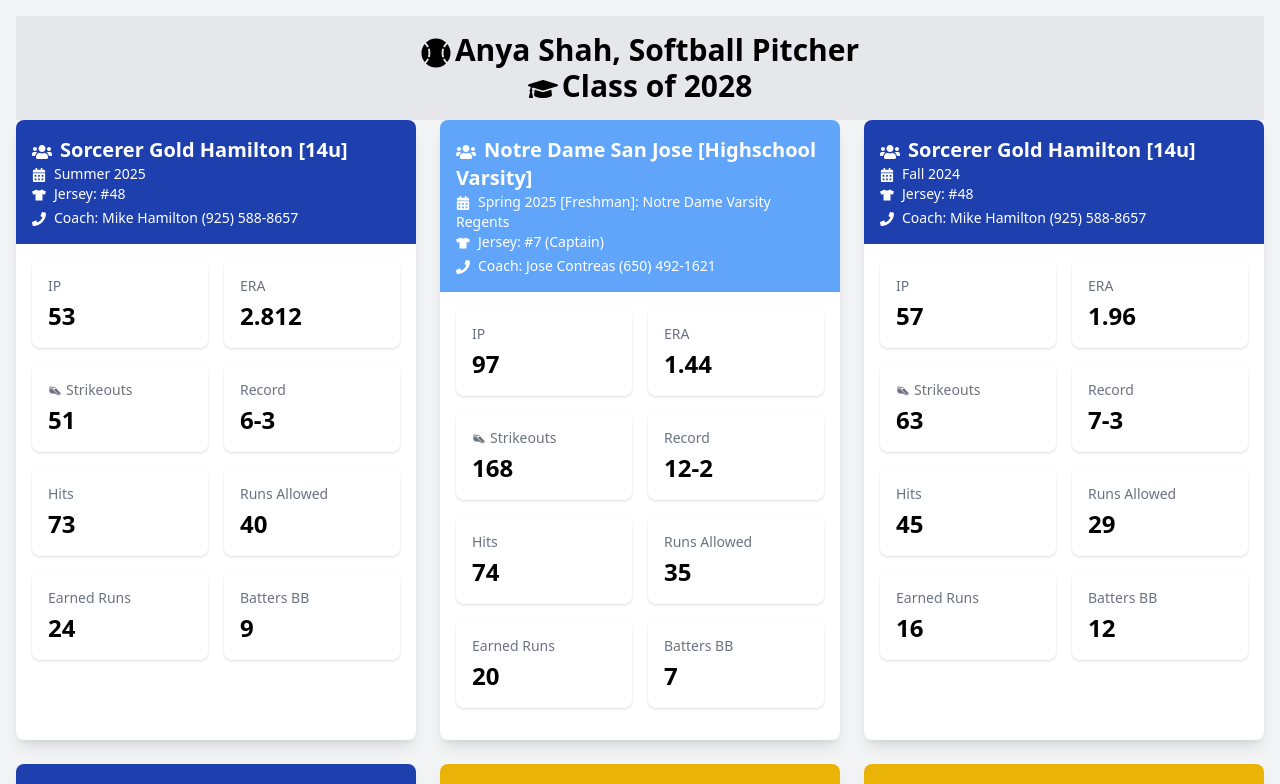
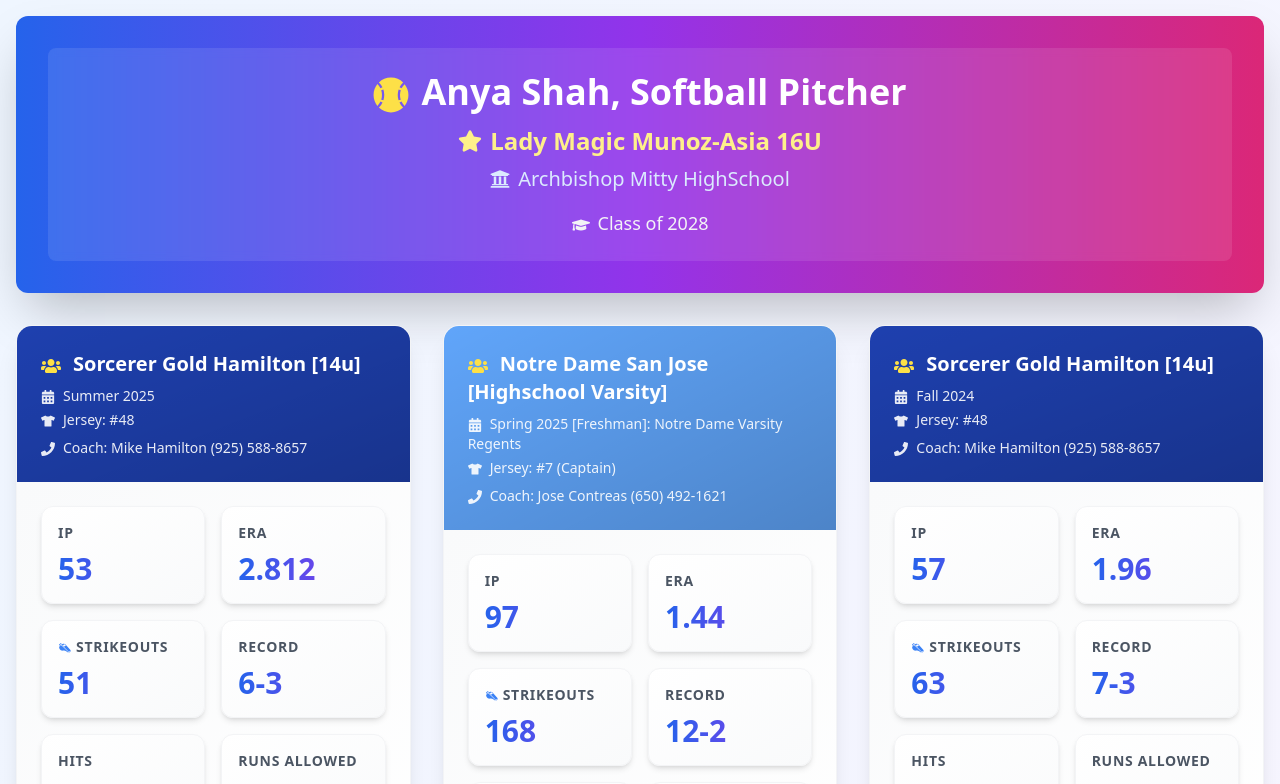
Before and after one commit to ankit249/baseball-stats, a React (Create React App) app: page / in a window 1280 px wide. Shown: the top 784 px of the page. Built offline with nearby package versions, Linux system fonts and the light colour scheme.

Commit message:
Appended information about team and highschool

```diff
--- a/src/App.js
+++ b/src/App.js
@@ -1,13 +1,13 @@
 import React from 'react';
-import { FaPhone, FaTshirt, FaUsers, FaCalendarAlt, FaGraduationCap, FaBaseballBall } from 'react-icons/fa';
+import { FaPhone, FaTshirt, FaUsers, FaCalendarAlt, FaGraduationCap, FaBaseballBall, FaUniversity, FaStar } from 'react-icons/fa';
 import { GiWhistle } from 'react-icons/gi'; // Using a whistle icon as a proxy for referee/strikeout
 
 const StatCard = ({ title, value }) => (
-  <div className="bg-white p-4 rounded-lg shadow">
-    <h3 className="text-sm font-medium text-gray-500">
-      {title === 'Strikeouts' ? <span><GiWhistle className="inline mr-1" />{title}</span> : formatTitle(title)}
+  <div className="bg-gradient-to-br from-white to-gray-50 p-4 rounded-xl shadow-md hover:shadow-lg transition-shadow duration-300 border border-gray-100">
+    <h3 className="text-sm font-semibold text-gray-600 uppercase tracking-wider">
+      {title === 'Strikeouts' ? <span><GiWhistle className="inline mr-1 text-blue-500" />{title}</span> : formatTitle(title)}
     </h3>
-    <p className="text-2xl font-bold mt-1">{value}</p>
+    <p className="text-3xl font-bold mt-2 bg-gradient-to-r from-blue-600 to-purple-600 bg-clip-text text-transparent">{value}</p>
   </div>
 );
 
@@ -186,31 +186,43 @@
   ];
 
   return (
-    <div className="p-4 bg-gray-100 min-h-screen">
-      <div className="bg-gray-200 p-4 text-center">
-        <h1 className="text-3xl font-bold">
-	  <span>
-	  <a href="https://linktr.ee/anya_shah_48" target="_blank" rel="noopener noreferrer">
-	    <FaBaseballBall className="inline mr-1" />Anya Shah, Softball Pitcher
-	  </a>
-          </span>
-          <br />
-          <span><FaGraduationCap className="inline mr-1" />Class of 2028</span>
-        </h1>
+    <div className="p-4 bg-gradient-to-br from-blue-50 to-purple-50 min-h-screen">
+      <div className="bg-gradient-to-r from-blue-600 via-purple-600 to-pink-600 p-8 text-center rounded-xl shadow-2xl mb-8">
+        <div className="backdrop-blur-sm bg-white/10 rounded-lg p-6">
+          <h1 className="text-4xl font-bold text-white mb-4">
+            <span className="flex items-center justify-center mb-3">
+              <a href="https://linktr.ee/anya_shah_48" target="_blank" rel="noopener noreferrer" className="hover:text-yellow-300 transition-colors duration-300">
+                <FaBaseballBall className="inline mr-3 text-yellow-300" />Anya Shah, Softball Pitcher
+              </a>
+            </span>
+            <div className="text-2xl font-semibold text-yellow-200 mb-2 flex items-center justify-center">
+              <FaStar className="mr-2" />Lady Magic Munoz-Asia 16U
+            </div>
+            <div className="text-xl font-medium text-blue-100 flex items-center justify-center">
+              <FaUniversity className="inline mr-2" />Archbishop Mitty HighSchool
+            </div>
+          </h1>
+          <div className="text-lg text-gray-100 mt-4">
+            <span><FaGraduationCap className="inline mr-2" />Class of 2028</span>
+          </div>
+        </div>
       </div>
-      <div className="grid grid-cols-1 md:grid-cols-2 lg:grid-cols-3 gap-6">
+      <div className="grid grid-cols-1 md:grid-cols-2 lg:grid-cols-3 gap-8">
         {teams.map((team, index) => (
-          <div key={index} className="bg-white rounded-lg shadow-lg overflow-hidden">
-            <div className={`p-4 text-white ${team.headerColor}`}>
-              <h2 className="text-xl font-semibold"><FaUsers className="inline mr-2" />{team.name}</h2>
-              <p className="text-sm"><FaCalendarAlt className="inline mr-2" />{team.seasons}</p>
-              <p className="text-sm"><FaTshirt className="inline mr-2" />Jersey: {team.jersey}</p>
-              {team.coach && (
-                <p className="text-sm mt-1"><FaPhone className="inline mr-2" />Coach: {team.coach} {formatPhoneNumber(team.phone)}</p>
-              )}
+          <div key={index} className="bg-white rounded-2xl shadow-xl overflow-hidden hover:shadow-2xl transition-all duration-300 transform hover:-translate-y-2 border border-gray-100">
+            <div className={`p-6 text-white ${team.headerColor} relative`}>
+              <div className="absolute inset-0 bg-gradient-to-br from-transparent to-black/20"></div>
+              <div className="relative z-10">
+                <h2 className="text-xl font-bold mb-2"><FaUsers className="inline mr-3 text-yellow-300" />{team.name}</h2>
+                <p className="text-sm opacity-90 mb-1"><FaCalendarAlt className="inline mr-2" />{team.seasons}</p>
+                <p className="text-sm opacity-90 mb-2"><FaTshirt className="inline mr-2" />Jersey: {team.jersey}</p>
+                {team.coach && (
+                  <p className="text-sm opacity-90"><FaPhone className="inline mr-2" />Coach: {team.coach} {formatPhoneNumber(team.phone)}</p>
+                )}
+              </div>
             </div>
-            <div className="p-4">
-              <div className="grid grid-cols-2 gap-4 mb-4">
+            <div className="p-6 bg-gradient-to-br from-gray-50 to-white">
+              <div className="grid grid-cols-2 gap-4">
                 {Object.entries(team.stats).map(([stat, value]) => (
                   <StatCard key={stat} title={stat} value={value} />
                 ))}
```
